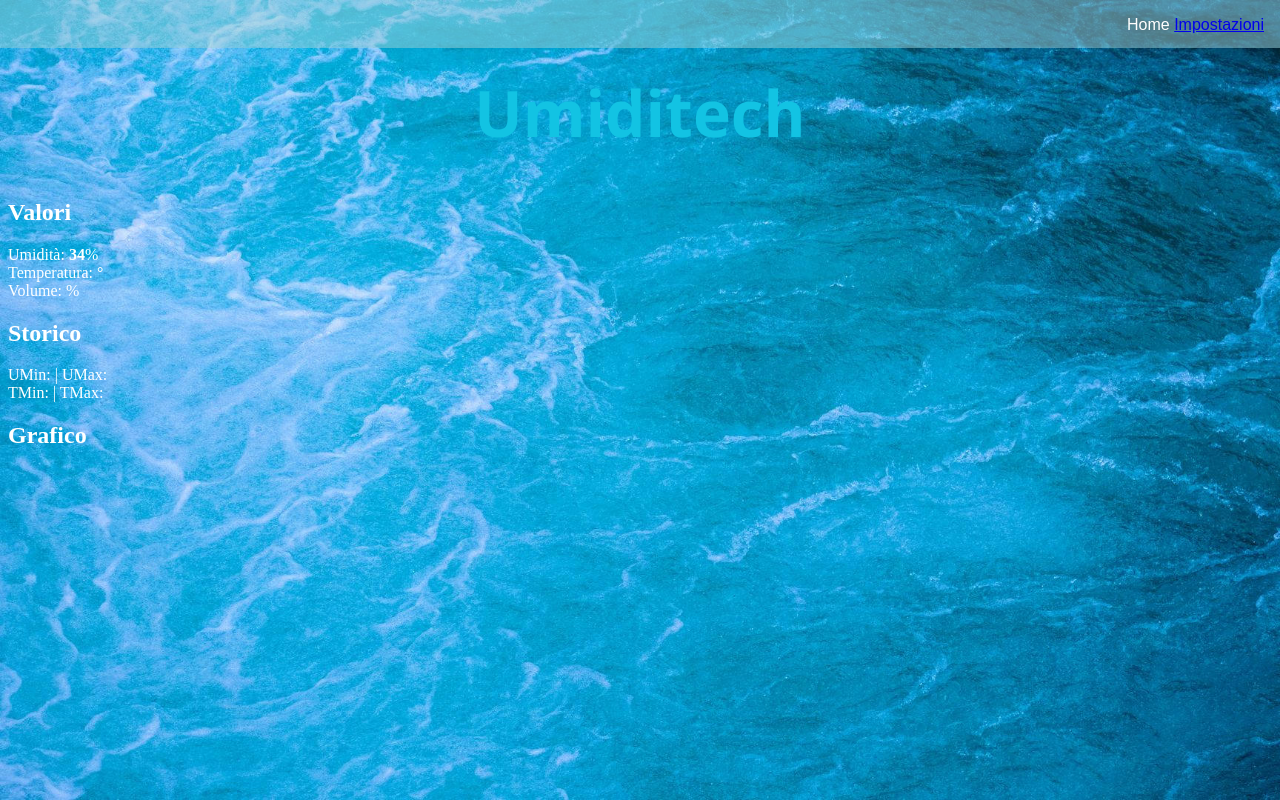
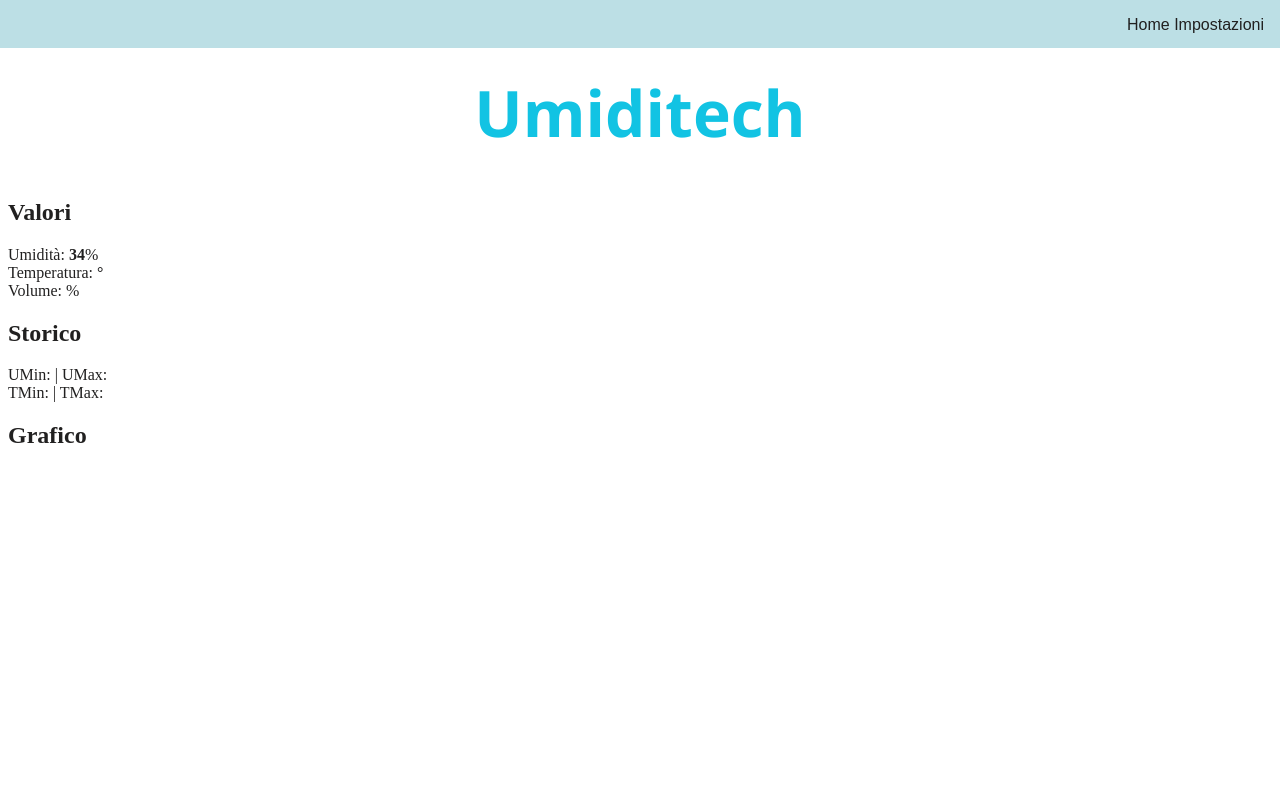
Before and after one commit to Mickylus/Arduino, a plain HTML site: page Umiditech/web/index.html in a window 1280 px wide. Drawn offline with Linux system fonts and the light colour scheme.

Commit message:
Remove blue background image and update body styles for improved readability

```diff
--- a/Umiditech/web/style.css
+++ b/Umiditech/web/style.css
@@ -1,8 +1,8 @@
 body{
-	background-image: url("immagini/blue_bg.jpg");
+	background: #ffffff;
 	background-attachment: fixed;
 	background-size: cover;
-	color: #ffffff;
+	color: #212020;
 }
 h1.titolo{
 	color: #12c3e3;
@@ -14,6 +14,15 @@ h1.titolo{
 	width: 400;
 	height: 200;
 }
+a{
+	color: #212020;
+	font-style: normal;
+	text-decoration: none;
+}
+a:hover{
+	color: #00ad9c;
+	font-size: 1rem;
+}
 var{
 	font-weight: bold;
 	font-style: normal;
@@ -21,7 +30,7 @@ var{
 #menu{
 	position: fixed;
 	top: 0; right: 0; left: 0;
-	background: #9dd0d983;
+	background: #9dd0d9ad;
 	font-family: Arial, Helvetica, sans-serif;
 	text-align: right;
 	height: 1rem;
```
Also changed, not shown: Umiditech/web/immagini/blue_bg.jpg (deleted).
